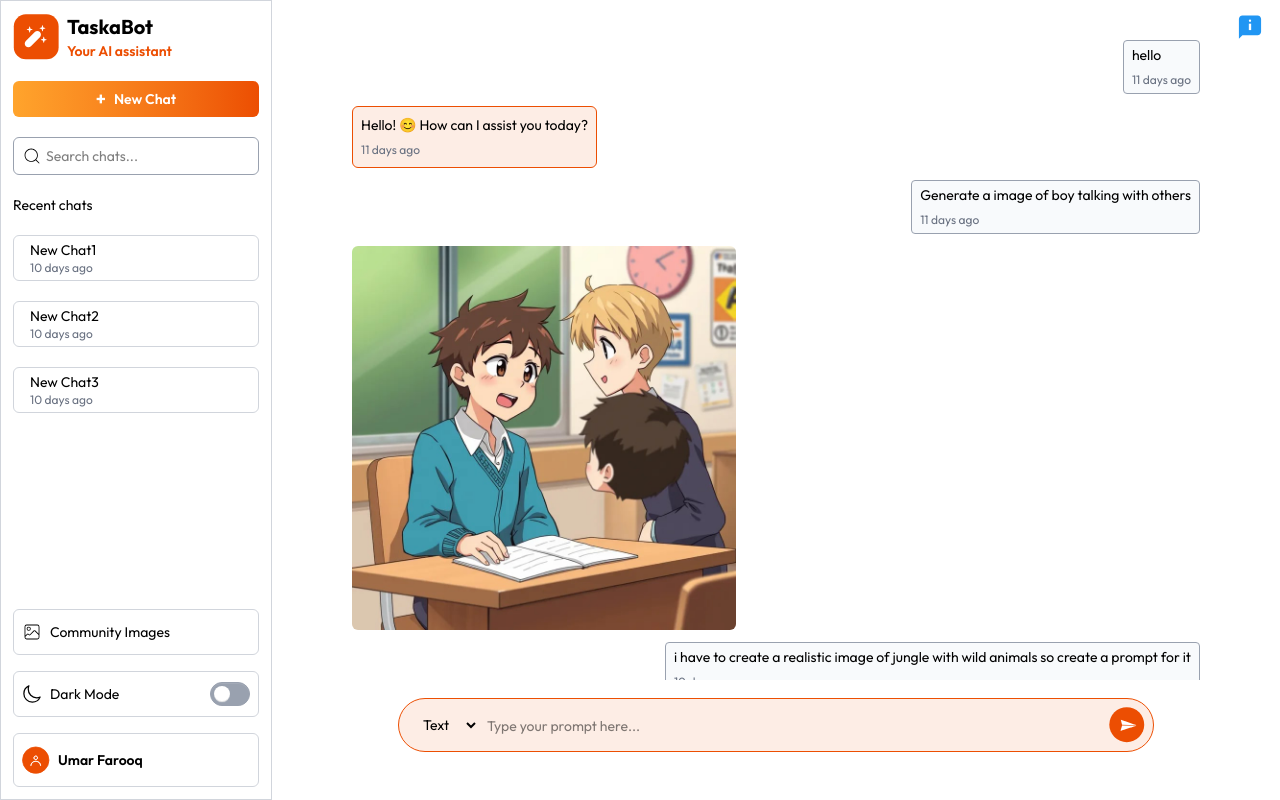
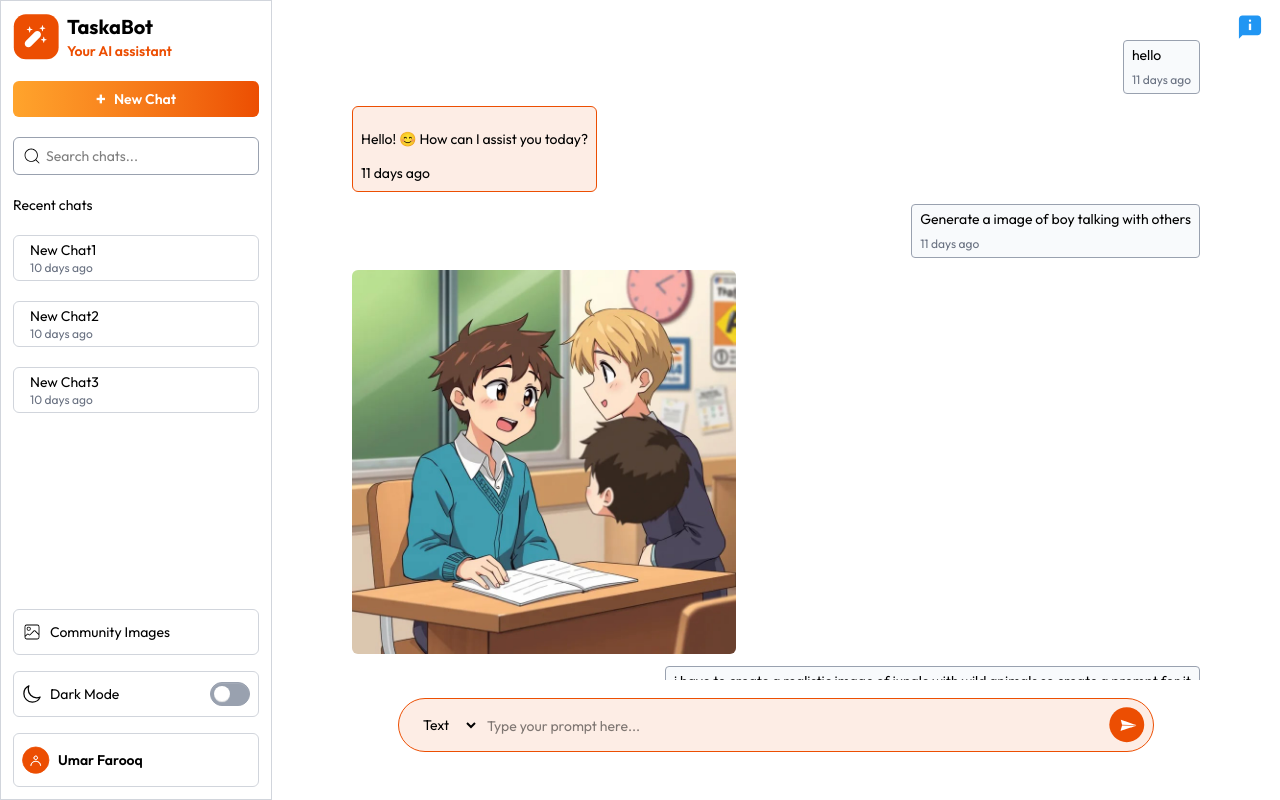
Before and after one commit to Umar-Farooq-5757/TaskaBot, a React (Vite) app: page / in a window 1280 px wide. Built offline with nearby package versions, Linux system fonts and the light colour scheme; a web font is replaced by a local one.

Commit message:
Implemented react-markdown

```diff
--- a/src/App.css
+++ b/src/App.css
@@ -12,3 +12,6 @@
   background-color: #ec4e02;
   color: white;
 }
+.reset-tw :not(pre):not(code){
+all: revert;
+}
--- a/src/components/Message.jsx
+++ b/src/components/Message.jsx
@@ -1,5 +1,6 @@
 import React from "react";
 import moment from "moment";
+import Markdown from "react-markdown";
 
 const Message = ({ message }) => {
   return (
@@ -18,8 +19,8 @@ const Message = ({ message }) => {
           alt=""
         />
       ) : (
-        <div className="self-start mr-24 bg-[#fdede5] p-2 border border-[#ec4e02] rounded-md text-sm">
-          <p className="mb-1">{message.content}</p>
+        <div className="self-start mr-24 bg-[#fdede5] p-2 border reset-tw border-[#ec4e02] rounded-md text-sm">
+          <p className="mb-1"><Markdown>{message.content}</Markdown></p>
            <span className="text-xs  text-gray-500">
             {moment(message.timestamp).fromNow()}
           </span>
```
